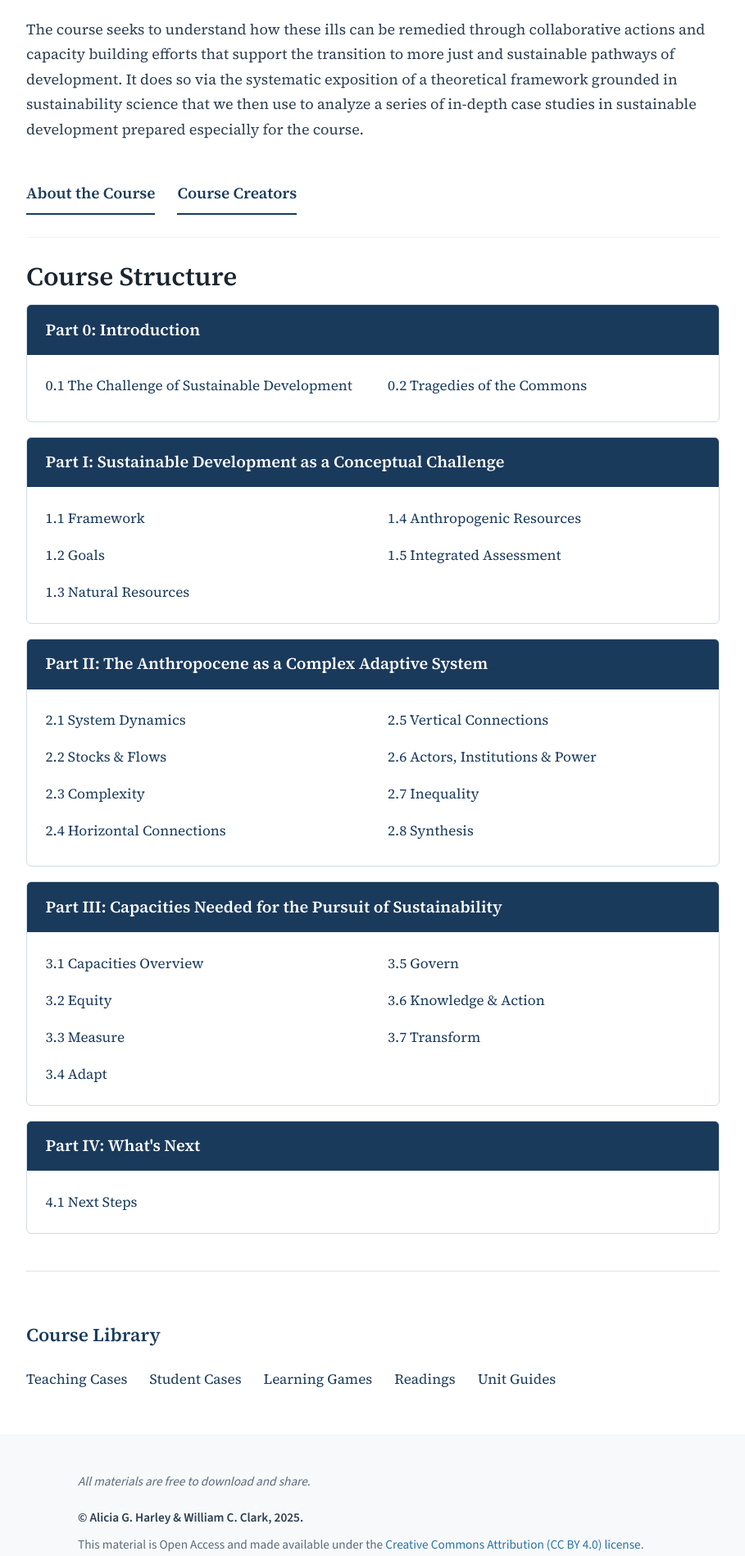
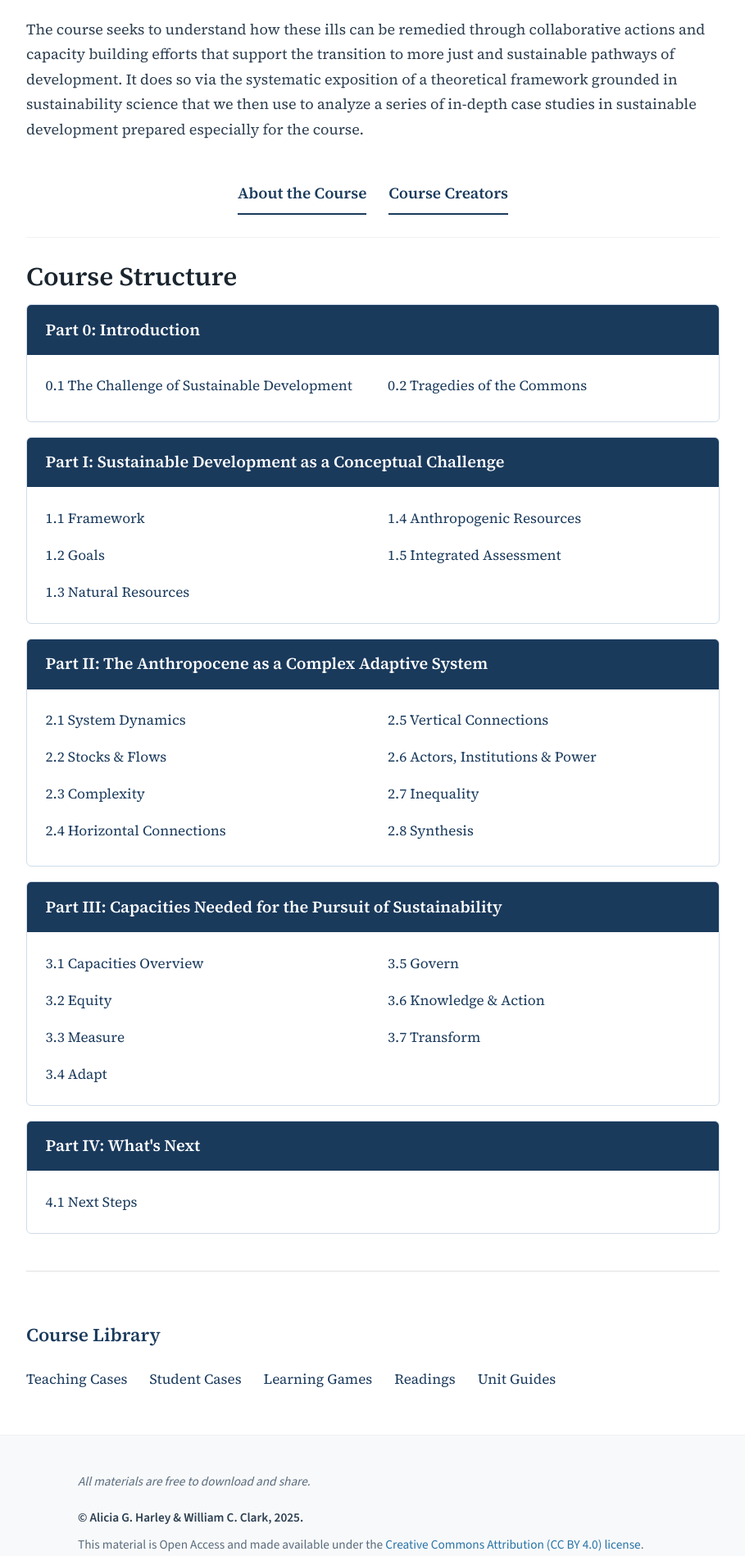
Before and after one commit to agharley/sustsci, a Jekyll site: the page built from course/index.md, in a window 1280 px wide. Shown: the part 721-2619 px from the top of the page at 82% size, without its empty margins (185-1094 px from the left). Built offline with Jekyll 4.4.1, drawn with Linux system fonts in a browser that asks for light colours; some of the changed text lies outside the part shown.

Commit message:
homepage edits
centers about and creators, fixes link at bottom to return to main website

```diff
--- a/_layouts/course-home.html
+++ b/_layouts/course-home.html
@@ -60,4 +60,10 @@
 
       <p class="footer-links">
         <a href="https://github.com/agharley/sustsci/tree/main/course">View source on GitHub</a>
-        <span c
+        <span class="footer-sep">·</span>
+        <a href="{{ '/' | relative_url }}">← sustainabilityscience.org</a>
+      </p>
+    </div>
+  </footer>
+</body>
+</html>
--- a/assets/css/style.css
+++ b/assets/css/style.css
@@ -624,6 +624,7 @@
 /* About links on landing page */
 .about-links {
   display: flex;
+  justify-content: center;
   gap: 1.5rem;
   margin-top: 2rem;
 }
```
